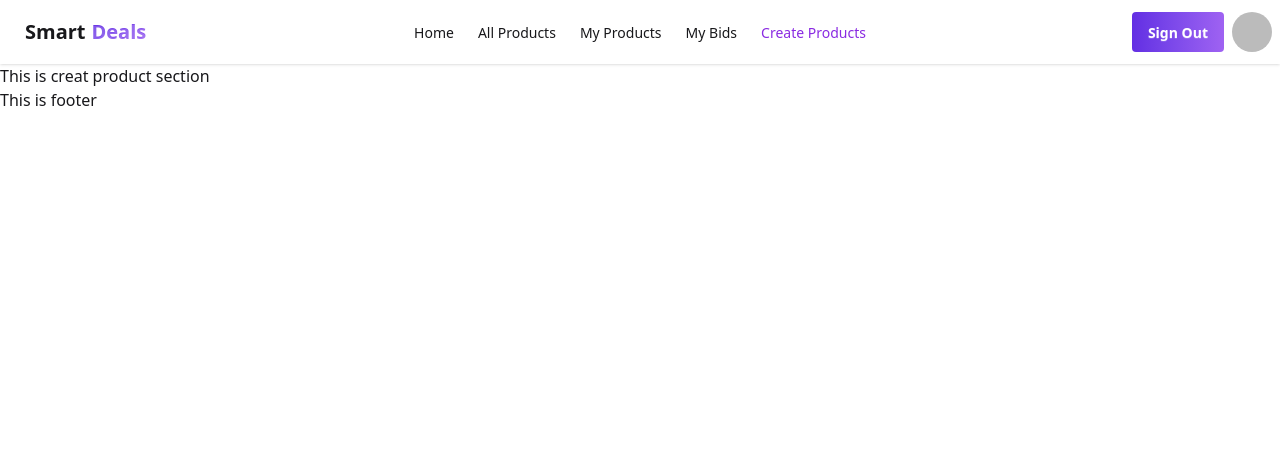
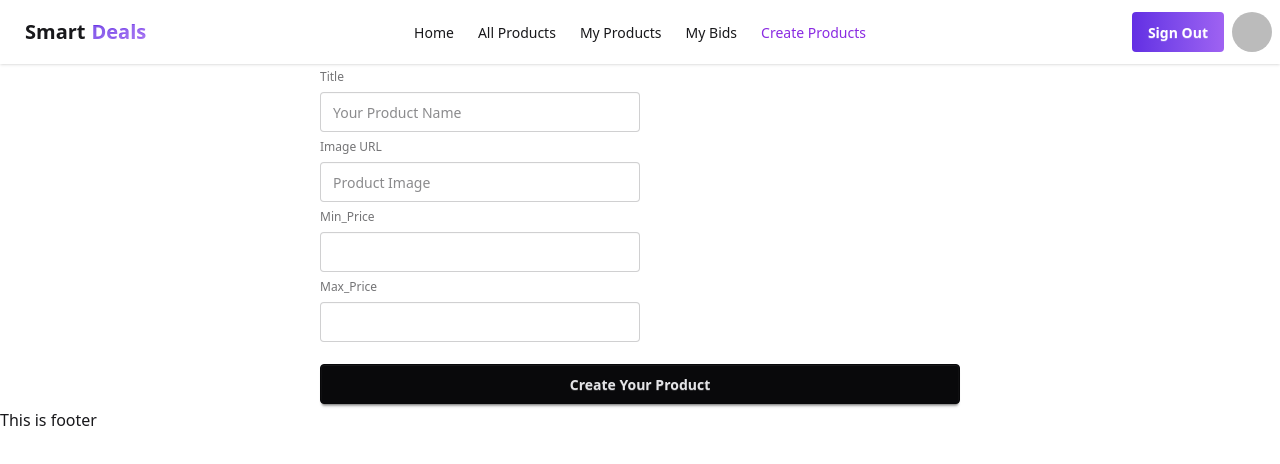
Before and after one commit to khaled-40/smart-deals-client, a React (Vite) app: page /createproducts in a window 1280 px wide. Shown: the top 464 px of the page. Built offline with nearby package versions, Linux system fonts and the light colour scheme; no server answers; sample sign-in values are in the browser's storage.

Commit message:
added createProduct component and posted data on the database using axios

```diff
--- /dev/null
+++ b/src/Hooks/UseAuth.jsx
@@ -0,0 +1,9 @@
+import { use } from "react"
+import { AuthContext } from "../Contexts/AuthContext"
+
+const useAuth = () => {
+    const authInfo = use(AuthContext);
+    return authInfo
+}
+
+export default useAuth
--- a/src/Pages/CreateProducts.jsx
+++ b/src/Pages/CreateProducts.jsx
@@ -1,9 +1,54 @@
+import axios from 'axios';
 import React from 'react';
+import Swal from 'sweetalert2';
+import useAuth from '../Hooks/UseAuth';
 
 const CreateProducts = () => {
+    const {user} = useAuth();
+    const handleCreateProduct = e => {
+        e.preventDefault();
+        const title = e.target.title.value;
+        const image = e.target.image.value;
+        const price_min = e.target.price_min.value;
+        const price_max = e.target.price_max.value;
+        const newProduct = { title, image, price_min, price_max,
+            email: user?.email,
+            seller_name: user?.displayName
+        };
+        axios.post('http://localhost:3000/products',newProduct)
+            .then(data => {
+                console.log(data.data);
+                if (data.data.insertedId) {
+                    Swal.fire({
+                        position: "center",
+                        icon: "success",
+                        title: "Your product has been created",
+                        showConfirmButton: false,
+                        timer: 1500
+                    });
+                }
+            })
+    }
     return (
-        <div>
-            <h3>This is creat product section</h3>
+        <div className='lg:w-1/2 mx-auto'>
+            <form onSubmit={handleCreateProduct}>
+                <fieldset className="fieldset">
+                    {/*Product Title field */}
+                    <label className="label">Title</label>
+                    <input type="text" className="input" name='title' placeholder="Your Product Name" />
+                    {/*Image field */}
+                    <label className="label">Image URL</label>
+                    <input type="text" className="input" name='image' placeholder="Product Image" />
+                    {/* Min Price */}
+                    <label className="label">Min_Price</label>
+                    <input type="number" className="input" name='price_min' />
+                    {/* Max Price */}
+                    <label className="label">Max_Price</label>
+                    <input type="number" className="input" name='price_max' />
+
+                    <button className="btn btn-neutral mt-4">Create Your Product</button>
+                </fieldset>
+            </form>
         </div>
     );
 };
--- a/src/main.jsx
+++ b/src/main.jsx
@@ -42,7 +42,7 @@ const router = createBrowserRouter([
       },
       {
         path: 'createproducts',
-        Component: CreateProducts
+        element: <PrivateRoutes><CreateProducts></CreateProducts></PrivateRoutes>
       },
       {
         path: 'register',
```
